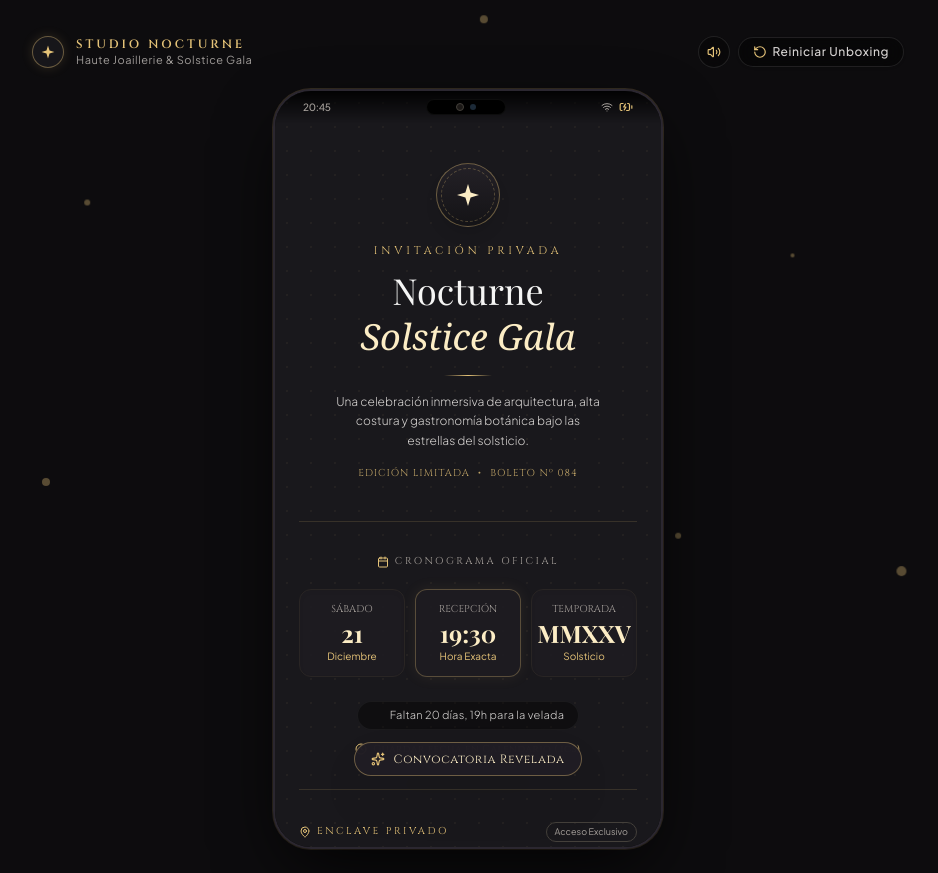
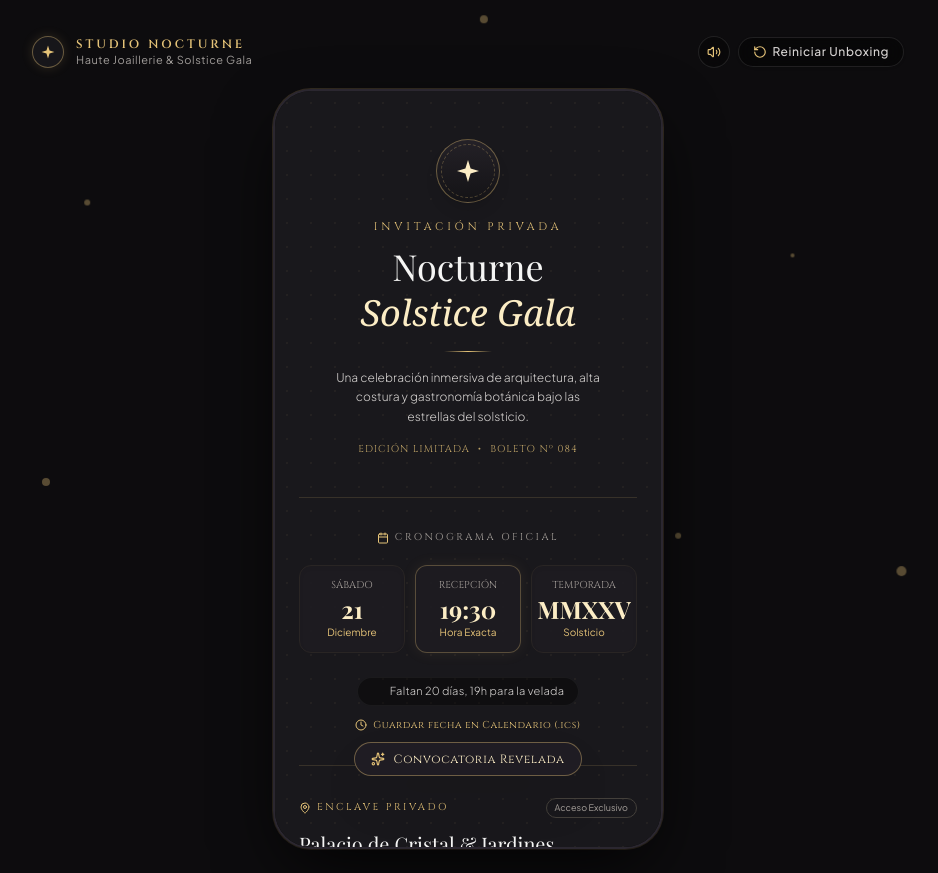
Before and after one commit to cuevas718eric-pixel/Invitacion-Elegante, a React (Vite) app: page / in a window 1280 px wide. Both pictures are taken after a click on the button "NS". Shown: the whole page, without its empty margins (172-1110 px from the left). Built offline with nearby package versions, Linux system fonts and the light colour scheme; a web font is replaced by a local one.

Commit message:
refactor: remove status bar from card view
Removed the simulated system status bar from the card container and adjusted the reading progress bar position to align with the top edge.

```diff
--- a/src/App.tsx
+++ b/src/App.tsx
@@ -534,23 +534,12 @@ END:VCALENDAR`;
               transition: 'opacity 0.85s cubic-bezier(0.16, 1, 0.3, 1), transform 0.85s cubic-bezier(0.16, 1, 0.3, 1)',
             }}
           >
-            {/* Phone Bezel Header: Speaker, Time, Notch, Battery */}
-            <div className="absolute top-0 left-0 right-0 h-8 z-40 flex items-center justify-between px-7 pointer-events-none bg-gradient-to-b from-black/90 to-transparent">
-              <span className="text-[10px] font-medium text-stone-400 tracking-tight">20:45</span>
-              <div className="w-20 h-4 bg-black rounded-full flex items-center justify-center gap-1.5 border border-white/5">
-                <div className="w-2 h-2 rounded-full bg-stone-900 border border-stone-700"></div>
-                <div className="w-1.5 h-1.5 rounded-full bg-[#1c2a38]"></div>
-              </div>
-              <div className="flex items-center gap-1.5 text-[10px] text-stone-400">
-                <Wifi className="w-3 h-3 text-stone-400" />
-                <BatteryCharging className="w-3.5 h-3.5 text-[#e5c378]" />
-              </div>
-            </div>
+            {/* Barra de estado eliminada de este contenedor */}
 
             {/* Reading Progress Bar */}
             <div
               id="read-progress"
-              className="absolute top-8 left-0 h-[2.5px] bg-gradient-to-r from-[#b89344] via-[#e5c378] to-[#fcedc5] z-40 transition-all duration-150 shadow-[0_0_8px_rgba(229,195,120,0.6)]"
+              className="absolute top-0 left-0 h-[2.5px] bg-gradient-to-r from-[#b89344] via-[#e5c378] to-[#fcedc5] z-40 transition-all duration-150 shadow-[0_0_8px_rgba(229,195,120,0.6)]"
               style={{ width: `${scrollProgress}%` }}
               role="progressbar"
               aria-valuenow={Math.round(scrollProgress)}
@@ -564,7 +553,7 @@ END:VCALENDAR`;
               id="invitation-scrollable-strip"
               ref={scrollContainerRef}
               onScroll={handleScroll}
-              className="w-full h-full overflow-y-auto no-scrollbar pt-10 pb-16 px-6 bg-paper-texture scroll-smooth"
+              className="w-full h-full overflow-y-auto no-scrollbar pt-4 pb-16 px-6 bg-paper-texture scroll-smooth"
             >
               {/* SECCIÓN 1: Cabecera Hero con Monograma & Titular */}
               <section className="reveal-on-scroll is-visible text-center pt-8 pb-10 flex flex-col items-center border-b border-[#e5c378]/15 relative">
```
Also changed, not shown: .aistudio/artifacts/brain/8f9a9c3c-5c8e-4b6e-bb60-a0d10f8536ec/.tempmediaStorage/media_1792181726207_76761f20.png (added).
